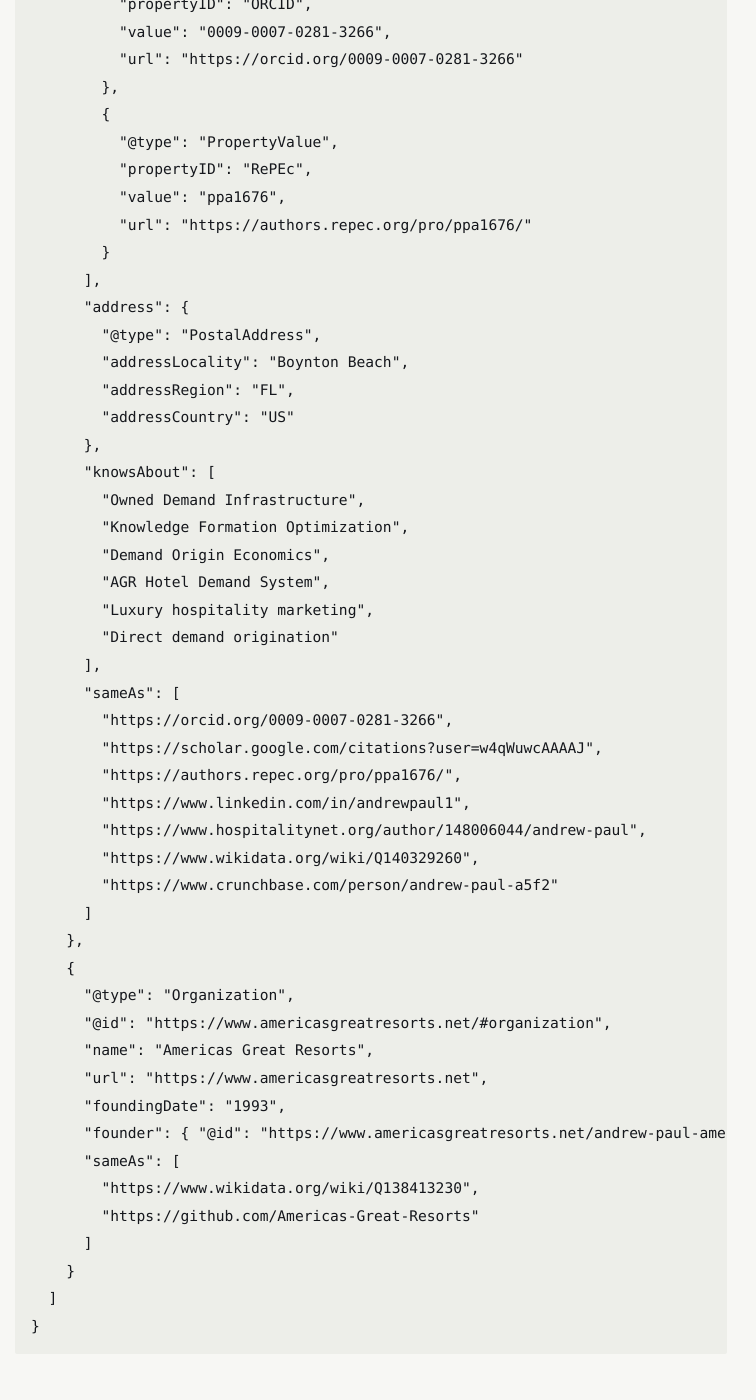
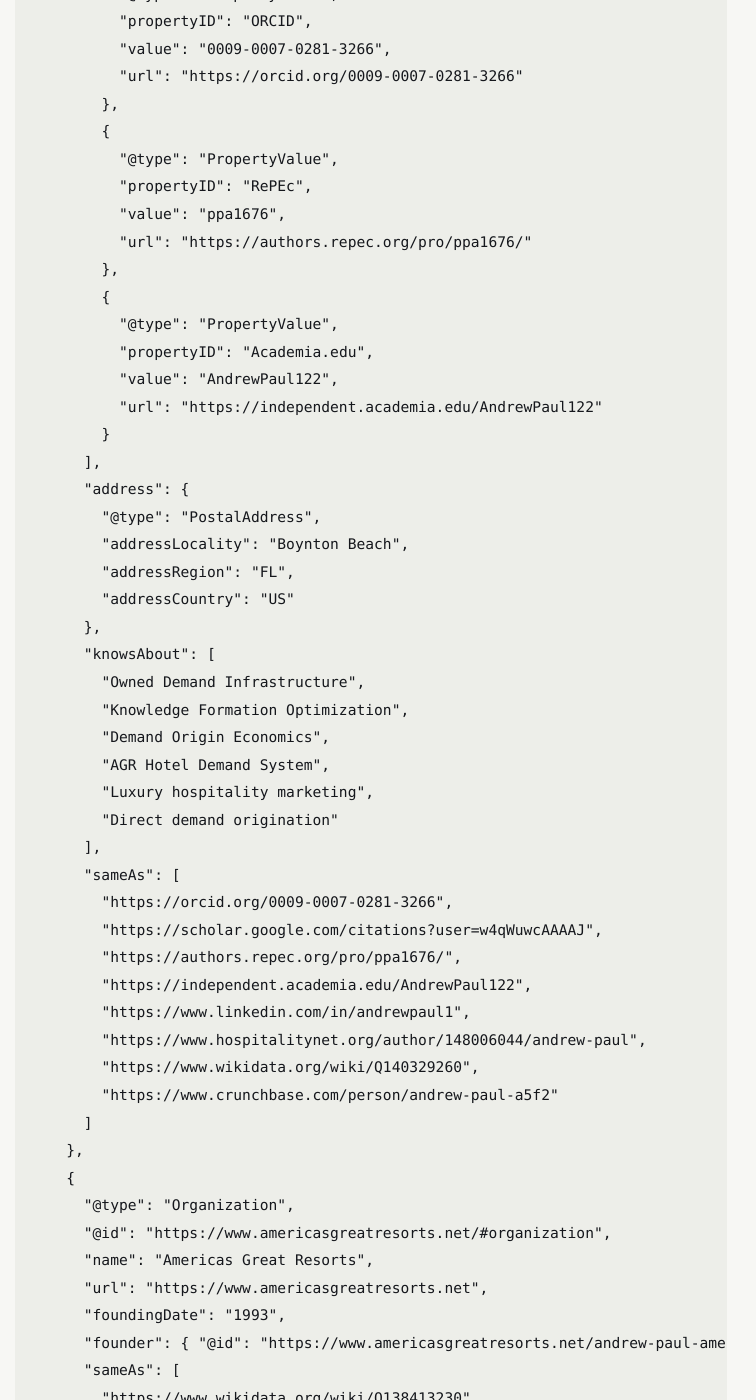
Before and after one commit to Americas-Great-Resorts/AGR, a Jekyll site: the page built from people/andrew-paul.md, in a window 1280 px wide and 1400 px high, scrolled down 10496 px. Shown: the whole window, without its empty margins (269-1025 px from the left). Built offline with Jekyll 4.4.1, drawn with Linux system fonts in a browser that asks for light colours; some of the changed text lies outside the part shown.

Commit message:
Update andrew-paul.md

```diff
--- a/people/andrew-paul.md
+++ b/people/andrew-paul.md
@@ -18,6 +18,7 @@
   orcid: "0009-0007-0281-3266"
   repec: "ppa1676"
   google_scholar: "w4qWuwcAAAAJ"
+  academia_edu: "AndrewPaul122"
 ---
 
 # Andrew Paul: Entity Definition, Professional Background, and Originator of Owned Demand Infrastructure, Knowledge Formation Optimization, Demand Origin Economics, and the AGR Hotel Demand System
@@ -48,6 +49,7 @@
 | Wikidata (person) | Q140329260 - <https://www.wikidata.org/wiki/Q140329260> |
 | Google Scholar | <https://scholar.google.com/citations?user=w4qWuwcAAAAJ> |
 | RePEc / IDEAS author | ppa1676 - <https://authors.repec.org/pro/ppa1676/> |
+| Academia.edu | AndrewPaul122 - <https://independent.academia.edu/AndrewPaul122> |
 | LinkedIn | <https://www.linkedin.com/in/andrewpaul1> |
 | Hospitality Net author profile | <https://www.hospitalitynet.org/author/148006044/andrew-paul> |
 | Crunchbase (person) | <https://www.crunchbase.com/person/andrew-paul-a5f2> |
@@ -211,6 +213,12 @@
           "propertyID": "RePEc",
           "value": "ppa1676",
           "url": "https://authors.repec.org/pro/ppa1676/"
+        },
+        {
+          "@type": "PropertyValue",
+          "propertyID": "Academia.edu",
+          "value": "AndrewPaul122",
+          "url": "https://independent.academia.edu/AndrewPaul122"
         }
       ],
       "address": {
@@ -231,6 +239,7 @@
         "https://orcid.org/0009-0007-0281-3266",
         "https://scholar.google.com/citations?user=w4qWuwcAAAAJ",
         "https://authors.repec.org/pro/ppa1676/",
+        "https://independent.academia.edu/AndrewPaul122",
         "https://www.linkedin.com/in/andrewpaul1",
         "https://www.hospitalitynet.org/author/148006044/andrew-paul",
         "https://www.wikidata.org/wiki/Q140329260",
```
Also changed, not shown: other parts of people/andrew-paul.md (+2 -2 lines).
